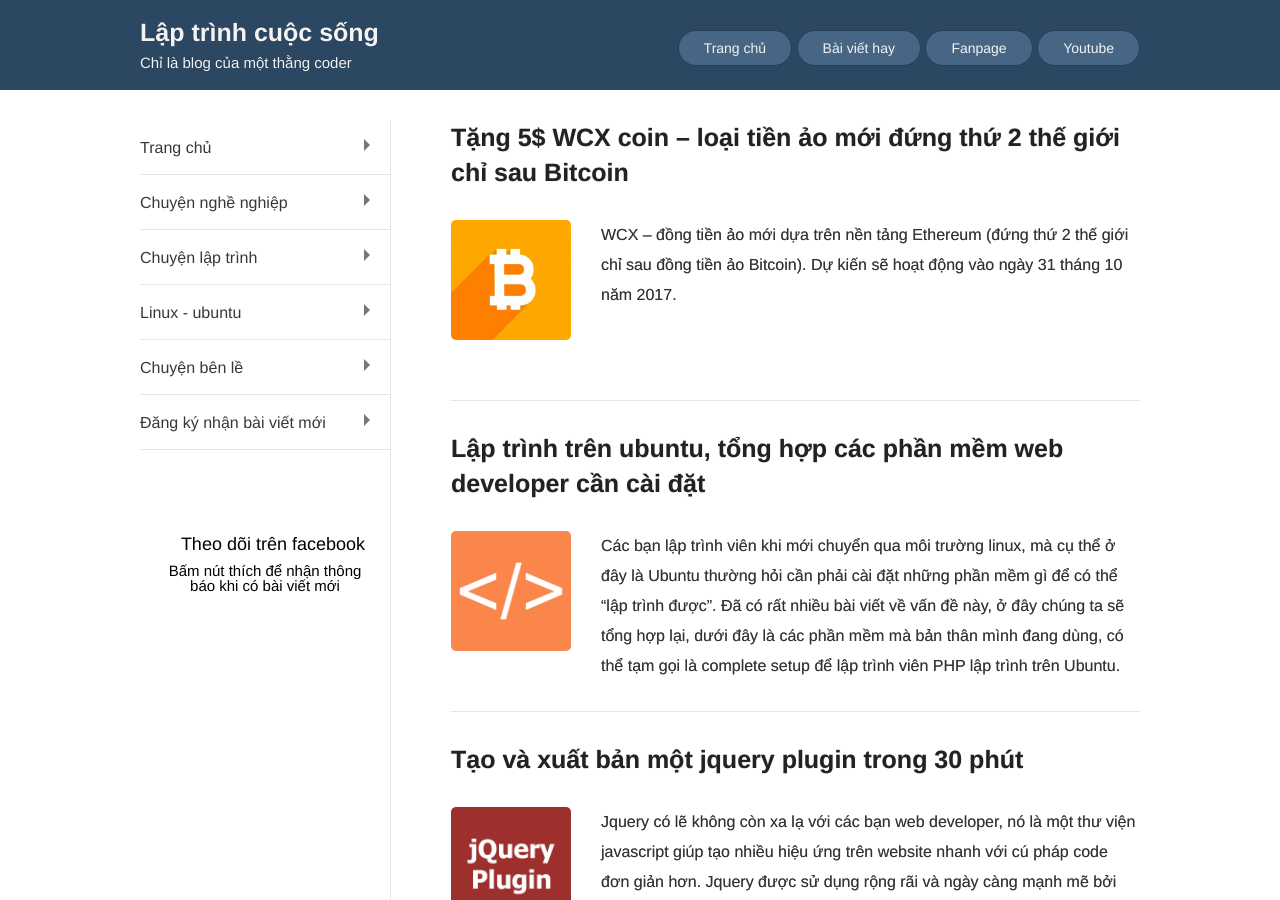
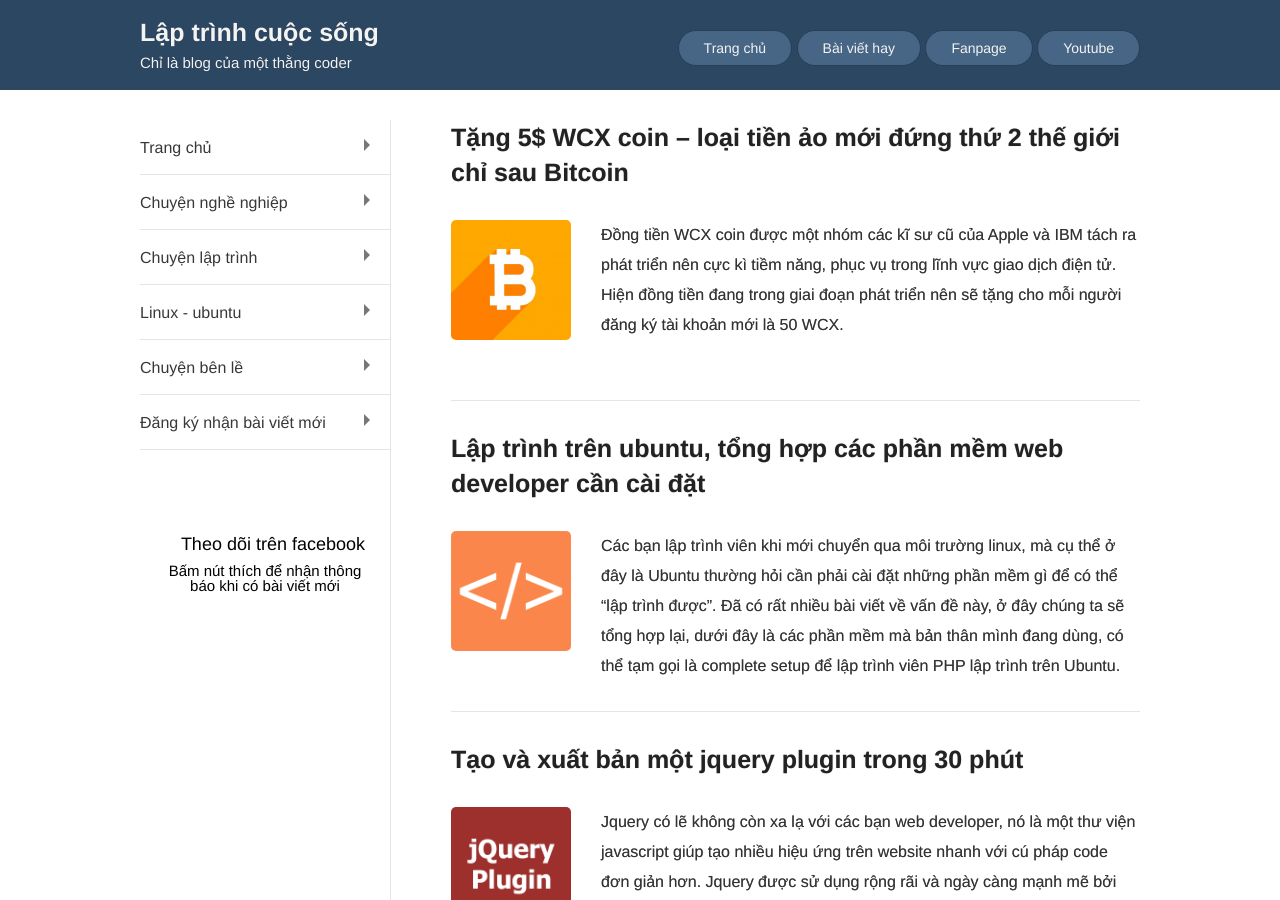
Before and after one commit to nguyentest/laptrinhcuocsong, a Jekyll site: the page built from index.html, in a window 1280 px wide and 900 px high. Built offline with Jekyll 4.4.1, drawn with Linux system fonts in a browser that asks for light colours; the list of posts is cut into pages by our own code.

Commit message:
Update 2017-10-26-tang-5-dolar-wcx-coin-tien-ao-chi-dung-sau-bitcoin.md

```diff
--- a/_posts/2017-10-26-tang-5-dolar-wcx-coin-tien-ao-chi-dung-sau-bitcoin.md
+++ b/_posts/2017-10-26-tang-5-dolar-wcx-coin-tien-ao-chi-dung-sau-bitcoin.md
@@ -3,6 +3,7 @@
 title: Tặng 5$ WCX coin – loại tiền ảo mới đứng thứ 2 thế giới chỉ sau Bitcoin
 category: Chuyện bên lề
 thumbnail: bitcoin.png
+excerpt: Đồng tiền WCX coin được một nhóm các kĩ sư cũ của Apple và IBM tách ra phát triển nên cực kì tiềm năng, phục vụ trong lĩnh vực giao dịch điện tử. Hiện đồng tiền đang trong giai đoạn phát triển nên sẽ tặng cho mỗi người đăng ký tài khoản mới là 50 WCX.
 related_posts:
  - title:
    link: http://laptrinhcuocsong.com/tong-hop-nhung-kenh-youtube-ma-dan-cong-nghe-nen-theo-doi-phan-2.html
```
